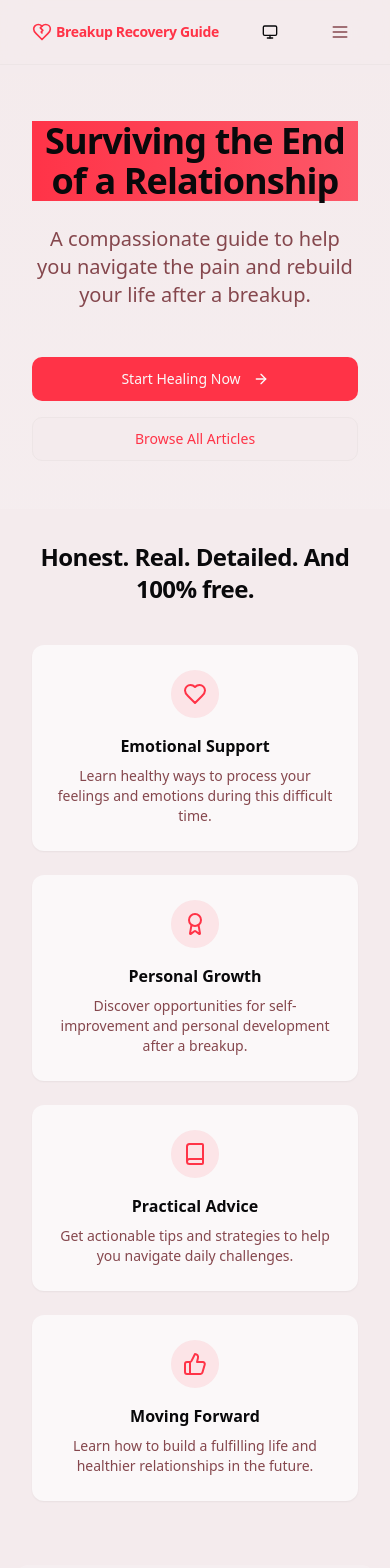
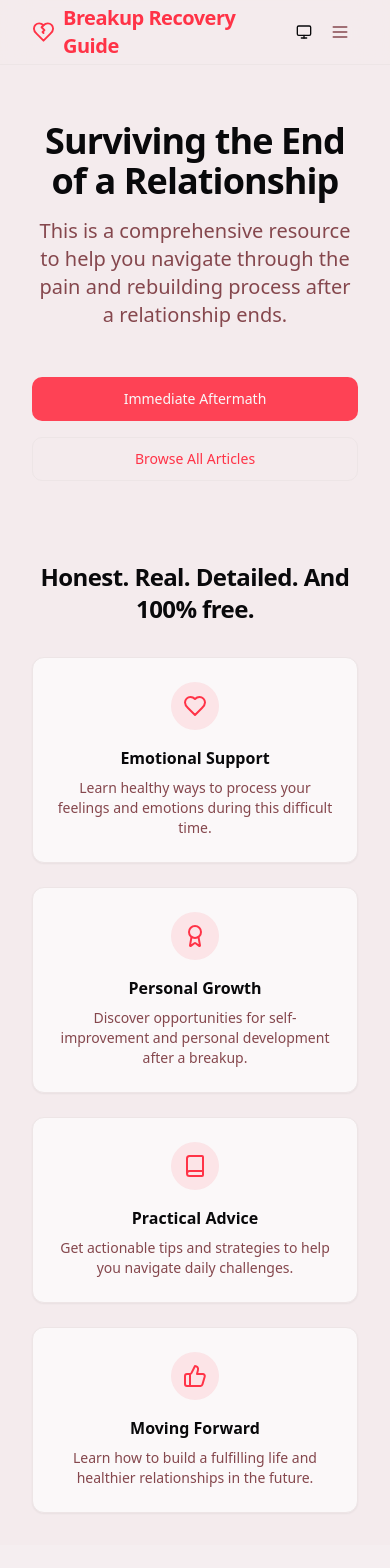
Before and after one commit to scheiber/breakup-recovery-guide, a React (Vite) app: page / in a window 390 px wide. Shown: the top 1568 px of the page. Built offline with nearby package versions, Linux system fonts and the light colour scheme.

Commit message:
Reverted to edit edt-57260c35-9c3b-4050-8f17-7ac4da454798: "Improve mobile responsiveness
- Reduce site title size on mobile to fit one line.
- Close mobile menu after page selection.
- Implement two-column article layout in landscape mode on mobile."

```diff
--- a/src/components/Header.tsx
+++ b/src/components/Header.tsx
@@ -22,13 +22,13 @@ export function Header() {
   return (
     <header className="sticky top-0 z-50 w-full border-b bg-background/80 backdrop-blur-lg">
       <div className="container flex h-16 items-center justify-between">
-        <div className="flex items-center gap-1 sm:gap-2">
+        <div className="flex items-center gap-2">
           <Link
             to="/"
-            className="flex items-center gap-1 sm:gap-2 smooth-transition hover:opacity-80 whitespace-nowrap"
+            className="flex items-center gap-2 smooth-transition hover:opacity-80"
           >
-            <HeartCrack className="h-5 w-5 sm:h-6 sm:w-6 text-primary flex-shrink-0" />
-            <span className="text-sm sm:text-base md:text-lg lg:text-xl font-semibold tracking-tight leading-none">
+            <HeartCrack className="h-6 w-6 text-primary" />
+            <span className="text-xl md:text-xl font-semibold tracking-tight text-sm sm:text-base md:text-xl">
               Breakup Recovery Guide
             </span>
           </Link>
--- a/src/pages/Index.tsx
+++ b/src/pages/Index.tsx
@@ -1,31 +1,28 @@
-
 import { Link } from "react-router-dom";
 import { Button } from "@/components/ui/button";
 import { Card, CardContent } from "@/components/ui/card";
-import { Heart, Award, Book, ThumbsUp, ArrowRight } from "lucide-react";
+import { Heart, Award, Book, ThumbsUp } from "lucide-react";
 
 const Index = () => {
   return (
     <div className="min-h-screen flex flex-col">
-      <section className="py-12 md:py-20 bg-gradient-to-b from-background to-secondary/30">
-        <div className="container max-w-4xl text-center space-y-6 animate-fade-in">
-          <h1 className="heading-xl text-gradient bg-gradient-to-r from-primary to-primary/80">
-            Surviving the End of a Relationship
-          </h1>
+      <section className="py-12 md:py-20">
+        <div className="container max-w-4xl text-center space-y-4 animate-fade-in">
+          <h1 className="heading-xl">Surviving the End of a Relationship</h1>
           <p
             className="text-xl md:text-2xl text-muted-foreground max-w-2xl mx-auto animate-slide-down"
             style={{ animationDelay: "0.2s" }}
           >
-            A compassionate guide to help you navigate the pain and rebuild your life after a breakup.
+            This is a comprehensive resource to help you navigate through the
+            pain and rebuilding process after a relationship ends.
           </p>
           <div
-            className="flex flex-col sm:flex-row gap-4 justify-center pt-6 animate-slide-down"
+            className="flex flex-col sm:flex-row gap-4 justify-center pt-8 animate-slide-down"
             style={{ animationDelay: "0.4s" }}
           >
             <Link to="/articles/immediate-aftermath">
-              <Button size="lg" className="w-full sm:w-auto group">
-                Start Healing Now
-                <ArrowRight className="ml-1 group-hover:translate-x-1 transition-transform" />
+              <Button size="lg" className="w-full sm:w-auto animate-pulse">
+                Immediate Aftermath
               </Button>
             </Link>
             <Link to="/articles">
@@ -37,14 +34,14 @@ const Index = () => {
         </div>
       </section>
 
-      <section className="py-8 md:py-12 flex-1">
+      <section className="py-8 md:py-6 flex-1">
         <div className="container max-w-5xl">
-          <h2 className="heading-md text-center mb-10">
+          <h2 className="heading-md text-center mb-8">
             Honest. Real. Detailed. And 100% free.
           </h2>
           <div className="grid grid-cols-1 md:grid-cols-2 lg:grid-cols-4 gap-6">
             <Card
-              className="animate-scale-in hover:shadow-md transition-all border-transparent hover:border-primary/20"
+              className="animate-scale-in"
               style={{ animationDelay: "0.1s" }}
             >
               <CardContent className="pt-6 flex flex-col items-center text-center">
@@ -60,7 +57,7 @@ const Index = () => {
             </Card>
 
             <Card
-              className="animate-scale-in hover:shadow-md transition-all border-transparent hover:border-primary/20"
+              className="animate-scale-in"
               style={{ animationDelay: "0.2s" }}
             >
               <CardContent className="pt-6 flex flex-col items-center text-center">
@@ -76,7 +73,7 @@ const Index = () => {
             </Card>
 
             <Card
-              className="animate-scale-in hover:shadow-md transition-all border-transparent hover:border-primary/20"
+              className="animate-scale-in"
               style={{ animationDelay: "0.3s" }}
             >
               <CardContent className="pt-6 flex flex-col items-center text-center">
@@ -92,7 +89,7 @@ const Index = () => {
             </Card>
 
             <Card
-              className="animate-scale-in hover:shadow-md transition-all border-transparent hover:border-primary/20"
+              className="animate-scale-in"
               style={{ animationDelay: "0.4s" }}
             >
               <CardContent className="pt-6 flex flex-col items-center text-center">
@@ -110,7 +107,7 @@ const Index = () => {
         </div>
       </section>
 
-      <section className="py-10 md:py-16 bg-secondary/50 rounded-lg mx-4 my-8">
+      <section className="py-8 md:py-16 bg-secondary/50">
         <div className="container max-w-4xl text-center">
           <h2 className="heading-md mb-6">Begin Your Healing Journey Today</h2>
           <p className="text-muted-foreground max-w-2xl mx-auto mb-8">
@@ -118,9 +115,8 @@ const Index = () => {
             recovery, helping you transform pain into personal growth.
           </p>
           <Link to="/articles/intro">
-            <Button size="lg" className="group">
+            <Button size="lg" className="animate-pulse">
               Start Your Recovery
-              <ArrowRight className="ml-1 group-hover:translate-x-1 transition-transform" />
             </Button>
           </Link>
         </div>
```
